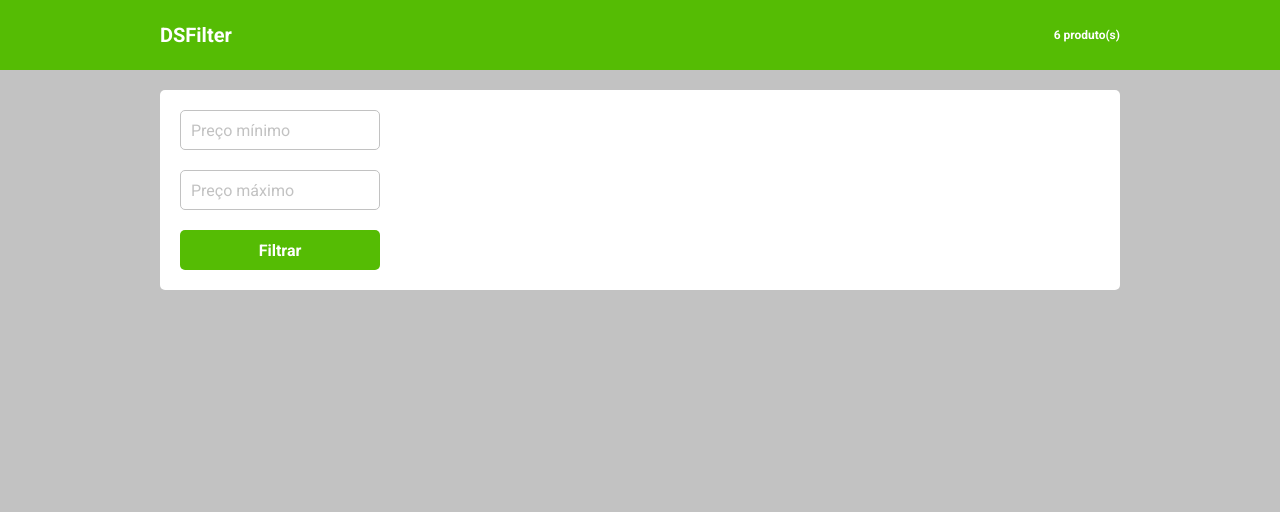
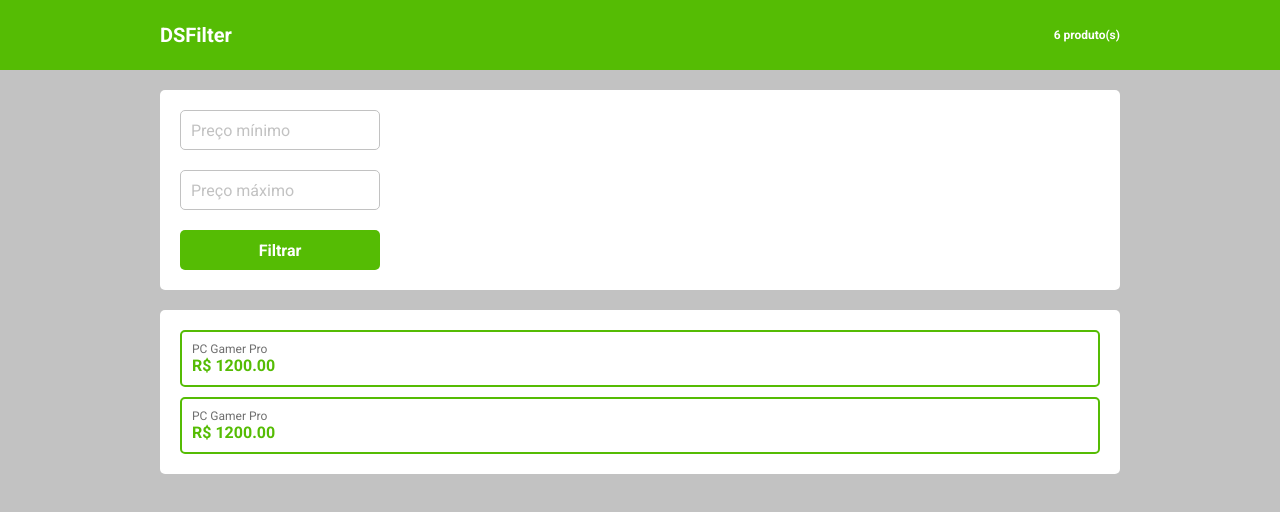
Before and after one commit to VictorB4rros/dsfilter, a React (Vite) app: page / in a window 1280 px wide. Shown: the top 512 px of the page. Built offline with nearby package versions, Linux system fonts and the light colour scheme.

Commit message:
Layout concluded

```diff
--- a/src/App.tsx
+++ b/src/App.tsx
@@ -1,3 +1,4 @@
+import DataCard from "./components/DataCard";
 import FilterCard from "./components/FilterCard";
 import Header from "./components/Header";
 
@@ -7,6 +8,7 @@ function App() {
     <>
       <Header />
       <FilterCard />
+      <DataCard />
     </>
   );
 }
--- /dev/null
+++ b/src/components/DataCard/index.tsx
@@ -0,0 +1,17 @@
+import './styles.css';
+
+export default function DataCard() {
+
+    return (
+        <div className="dsf-container dsf-data-container mt20">
+            <div className="data-card">
+                <p className="product-name" >PC Gamer Pro</p>
+                <p className="product-price" >R$ 1200.00</p>
+            </div>
+            <div className="data-card">
+                <p className="product-name" >PC Gamer Pro</p>
+                <p className="product-price" >R$ 1200.00</p>
+            </div>
+        </div>
+    );
+}
--- /dev/null
+++ b/src/components/DataCard/styles.css
@@ -0,0 +1,25 @@
+.dsf-data-container {
+    background-color: var(--dsf-color-bg-tertiary);
+    padding: 20px;
+    border-radius: 5px;
+    display: grid;
+    gap: 10px;
+}
+
+.data-card {
+    padding: 10px;
+    border-radius: 5px;
+    border: 2px solid var(--dsf-color-card-border);
+}
+
+.product-name {
+    font-size: 12px;
+    font-weight: 400;
+    color: var(--dsf-color-font-tertiary);
+}
+
+.product-price {
+    font-size: 16px;
+    font-weight: 700;
+    color: var(--dsf-color-font-quaternary);
+}
```
